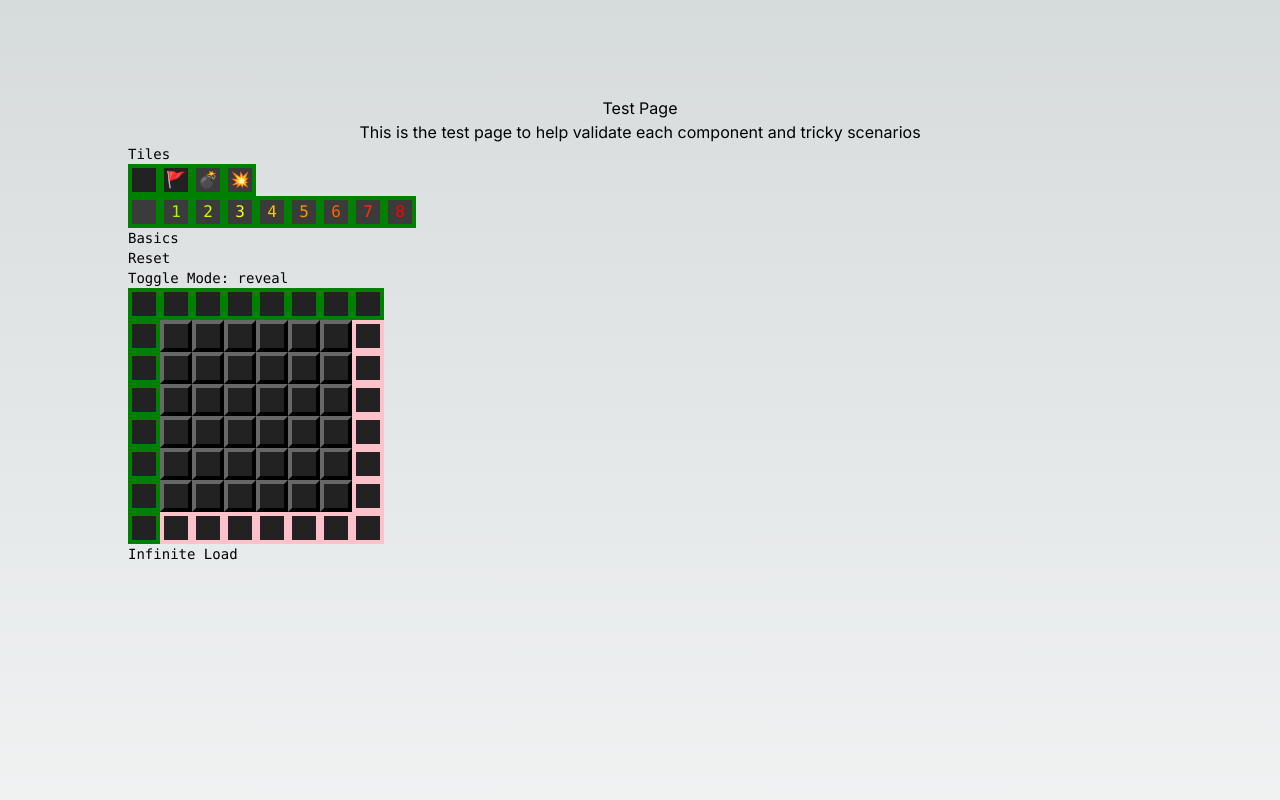
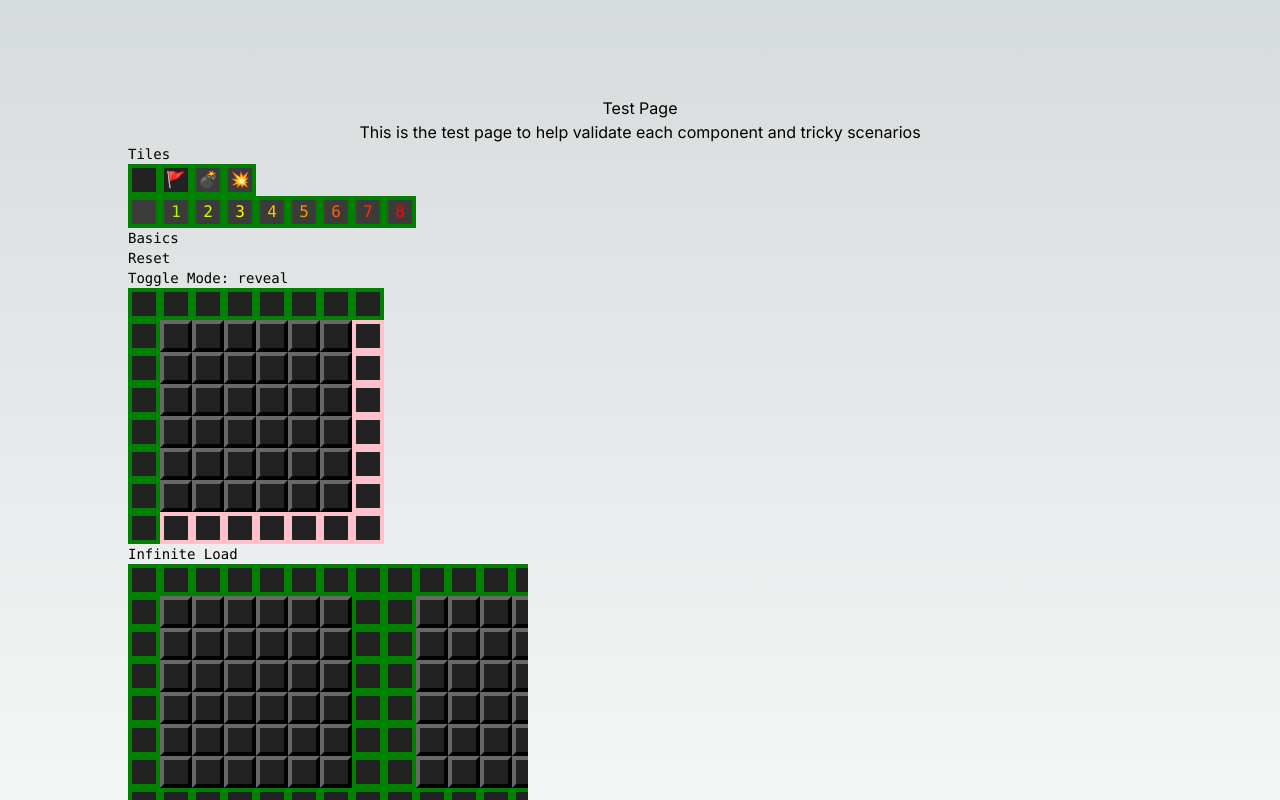
Before and after one commit to smaclell/windswept, a Next.js app in the folder ui/: page /test in a window 1280 px wide. Shown: the top 800 px of the page. Built offline with nearby package versions, Linux system fonts and the light colour scheme.

Commit message:
Pass in width/height to the layout

```diff
--- a/ui/src/app/game/layout.tsx
+++ b/ui/src/app/game/layout.tsx
@@ -51,7 +51,13 @@ const ItemRenderer = React.memo(function InnerItemRenderer({ rowIndex, columnInd
 
 export default function Layout({
   store,
-}: { store: WorldStore } ) {
+  width,
+  height,
+}: {
+  store: WorldStore,
+  width: number,
+  height: number,
+}) {
   const data = useStore(store, useShallow(state => ({
     minX: state.minX,
     maxX: state.maxX,
@@ -96,12 +102,10 @@ export default function Layout({
   return (
       <FixedSizeGrid
         itemKey={itemKey}
-        initialScrollTop={3 * side}
-        initialScrollLeft={3 * side}
         itemData={data}
         useIsScrolling
-        height={600}
-        width={800}
+        width={width}
+        height={height}
         columnCount={columns + overload}
         rowCount={rows + overload}
         columnWidth={side}
--- a/ui/src/app/test/page.tsx
+++ b/ui/src/app/test/page.tsx
@@ -109,7 +109,7 @@ export default function Home() {
         <h2>Infinite Load</h2>
         <div>
         </div>
-        {ready? <Layout store={world} /> : null}
+        {ready? <Layout store={world} width={400} height={400} /> : null}
       </section>
     </main>
   )
```
